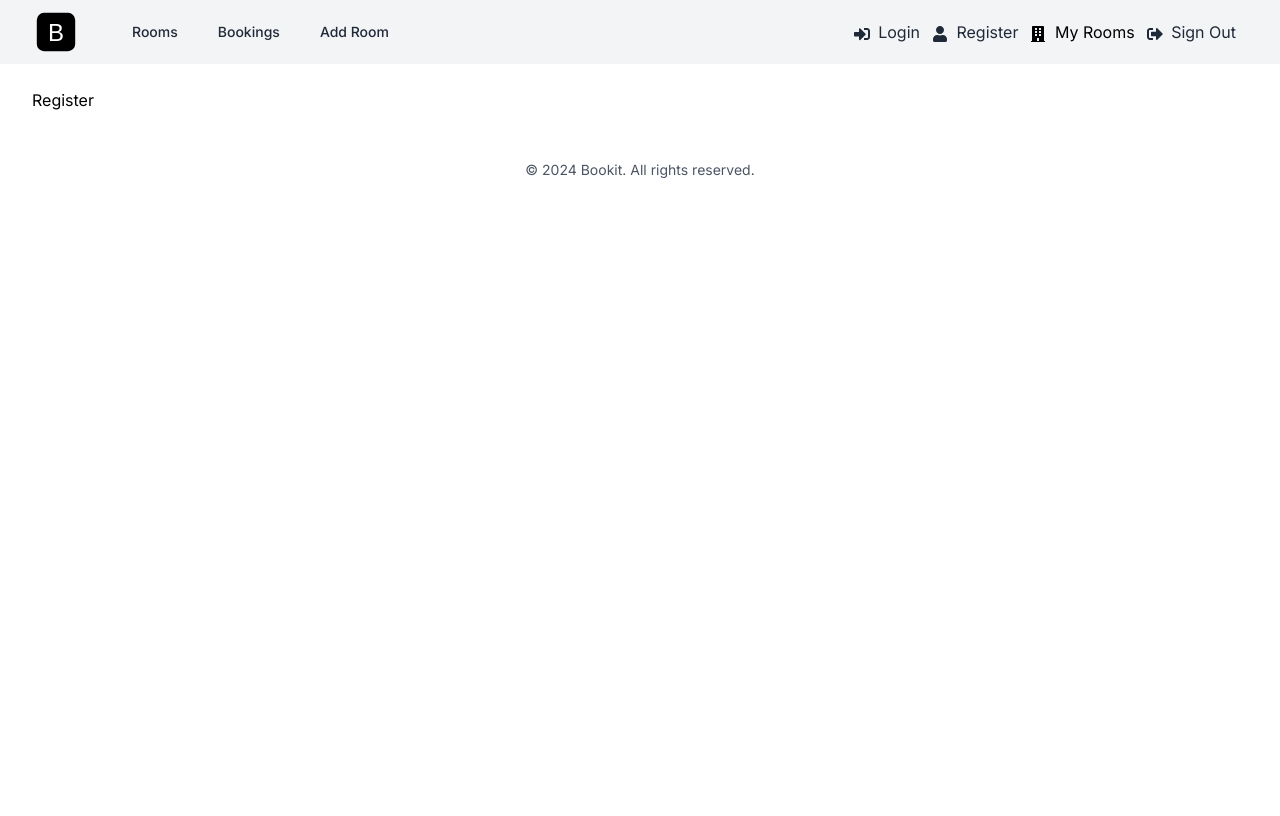
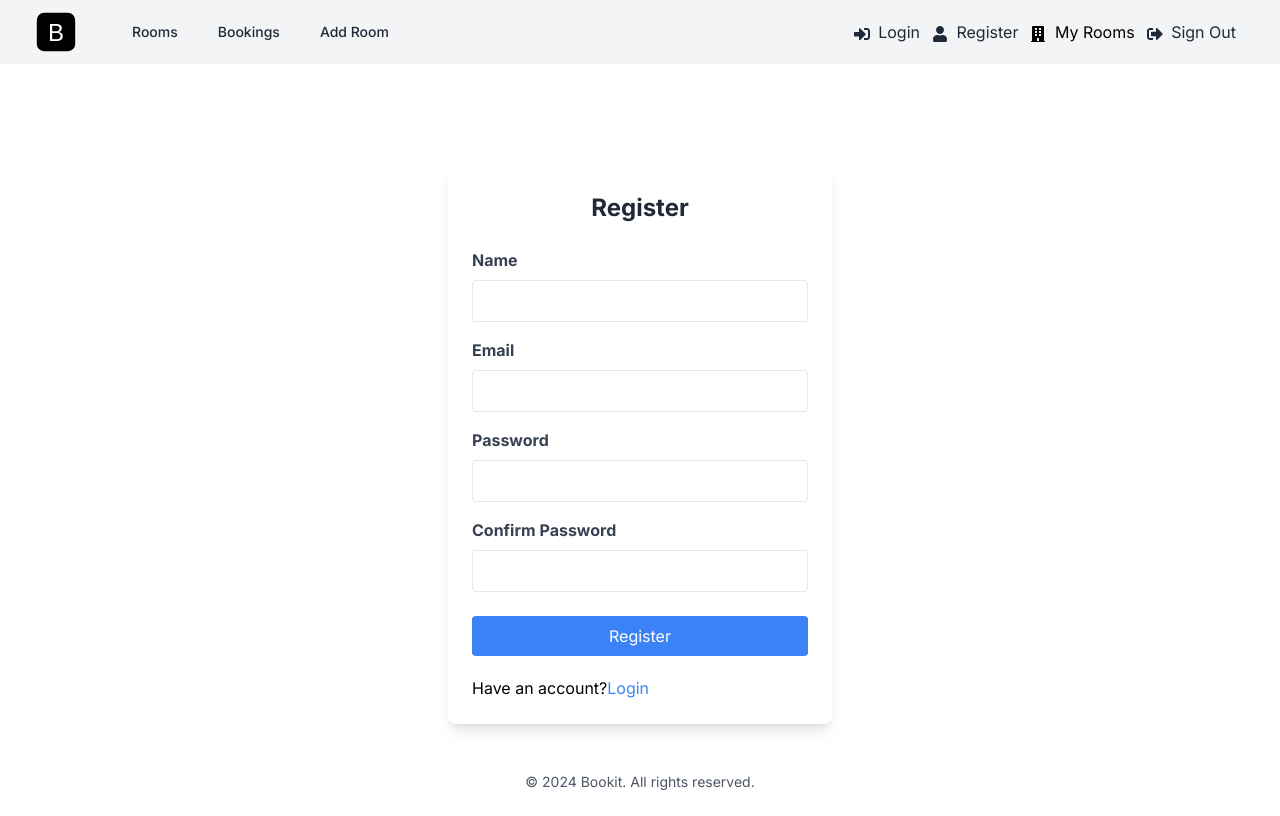
Before and after one commit to Jaspreet-Nijjar/nextjs-booking-system, a Next.js app: page /register in a window 1280 px wide. Built offline with nearby package versions, Linux system fonts and the light colour scheme.

Commit message:
created the register page

```diff
--- a/app/register/page.tsx
+++ b/app/register/page.tsx
@@ -1,5 +1,95 @@
 const RegisterPage = () => {
-  return <div>Register</div>;
+  return (
+    <div className="flex items-center justify-center">
+      <div className="bg-white shadow-lg rounded-lg p-6 w-full max-w-sm mt-20">
+        <form>
+          <h2 className="text-2xl font-bold text-center text-gray-800 mb-6">
+            Register
+          </h2>
+
+          <div className="mb-4">
+            <label
+              htmlFor="name"
+              className="block text-gray-700 font-bold mb-2"
+            >
+              Name
+            </label>
+            <input
+              type="text"
+              id="name"
+              name="name"
+              className="border rounded w-full py-2 px-3"
+              required
+            />
+          </div>
+
+          <div className="mb-4">
+            <label
+              htmlFor="email"
+              className="block text-gray-700 font-bold mb-2"
+            >
+              Email
+            </label>
+            <input
+              type="email"
+              id="email"
+              name="email"
+              className="border rounded w-full py-2 px-3"
+              required
+            />
+          </div>
+
+          <div className="mb-4">
+            <label
+              htmlFor="password"
+              className="block text-gray-700 font-bold mb-2"
+            >
+              Password
+            </label>
+            <input
+              type="password"
+              id="password"
+              name="password"
+              className="border rounded w-full py-2 px-3"
+              required
+            />
+          </div>
+
+          <div className="mb-6">
+            <label
+              htmlFor="confirm-password"
+              className="block text-gray-700 font-bold mb-2"
+            >
+              Confirm Password
+            </label>
+            <input
+              type="password"
+              id="confirm-password"
+              name="confirm-password"
+              className="border rounded w-full py-2 px-3"
+              required
+            />
+          </div>
+
+          <div className="flex flex-col gap-5">
+            <button
+              type="submit"
+              className="bg-blue-500 text-white px-4 py-2 rounded hover:bg-blue-700"
+            >
+              Register
+            </button>
+
+            <p>
+              Have an account?
+              <a href="login.html" className="text-blue-500">
+                Login
+              </a>
+            </p>
+          </div>
+        </form>
+      </div>
+    </div>
+  );
 };
 
 export default RegisterPage;
```
